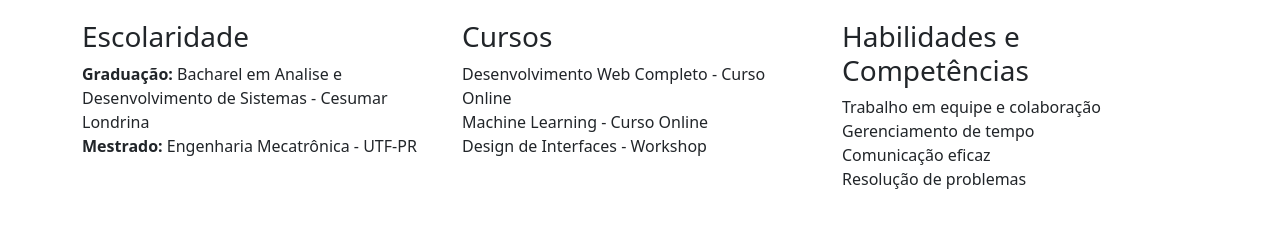
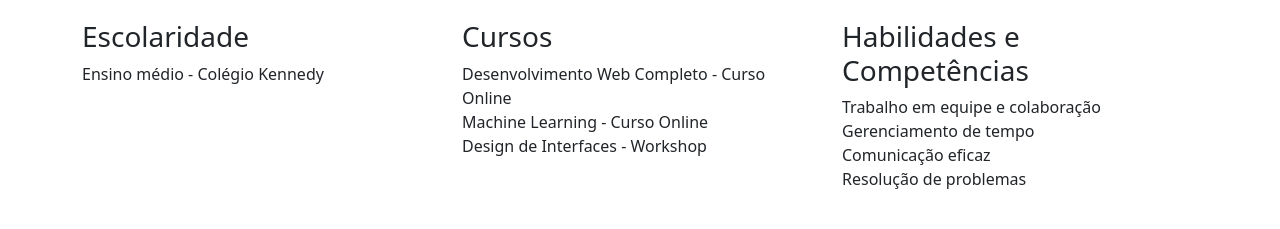
Before and after one commit to enawak/portifolio, a plain HTML site: page index.html in a window 1280 px wide. Shown: the part 284-513 px from the top of the page. Drawn offline with nearby package versions, Linux system fonts and the light colour scheme.

Commit message:
Update index.html

```diff
--- a/index.html
+++ b/index.html
@@ -4,7 +4,7 @@
 <head>
     <meta charset="UTF-8">
     <meta name="viewport" content="width=device-width, initial-scale=1.0">
-    <title>Portfólio José Carlos</title>
+    <title>Portfólio Kaw</title>
     <link href="https://cdn.jsdelivr.net/npm/bootstrap@5.2.3/dist/css/bootstrap.min.css" rel="stylesheet" integrity="sha384-rbsA2VBKQhggwzxH7pPCaAqO46MgnOM80zW1RWuH61DGLwZJEdK2Kadq2F9CUG65" crossorigin="anonymous">
 </head>
 <body>
@@ -56,9 +56,9 @@
                     <h3>Escolaridade</h3>
                     <ul class="list-unstyled">
                         <li>
-    <strong>Graduação:</strong> Bacharel em Analise e Desenvolvimento de Sistemas - Cesumar Londrina
-         </li>
-                        <li><strong>Mestrado:</strong> Engenharia Mecatrônica - UTF-PR</li>
+                            </strong> Ensino médio - Colégio Kennedy
+                         </li>
+
                     </ul>
                 </div>
                 <div class="col-md-4">
```
